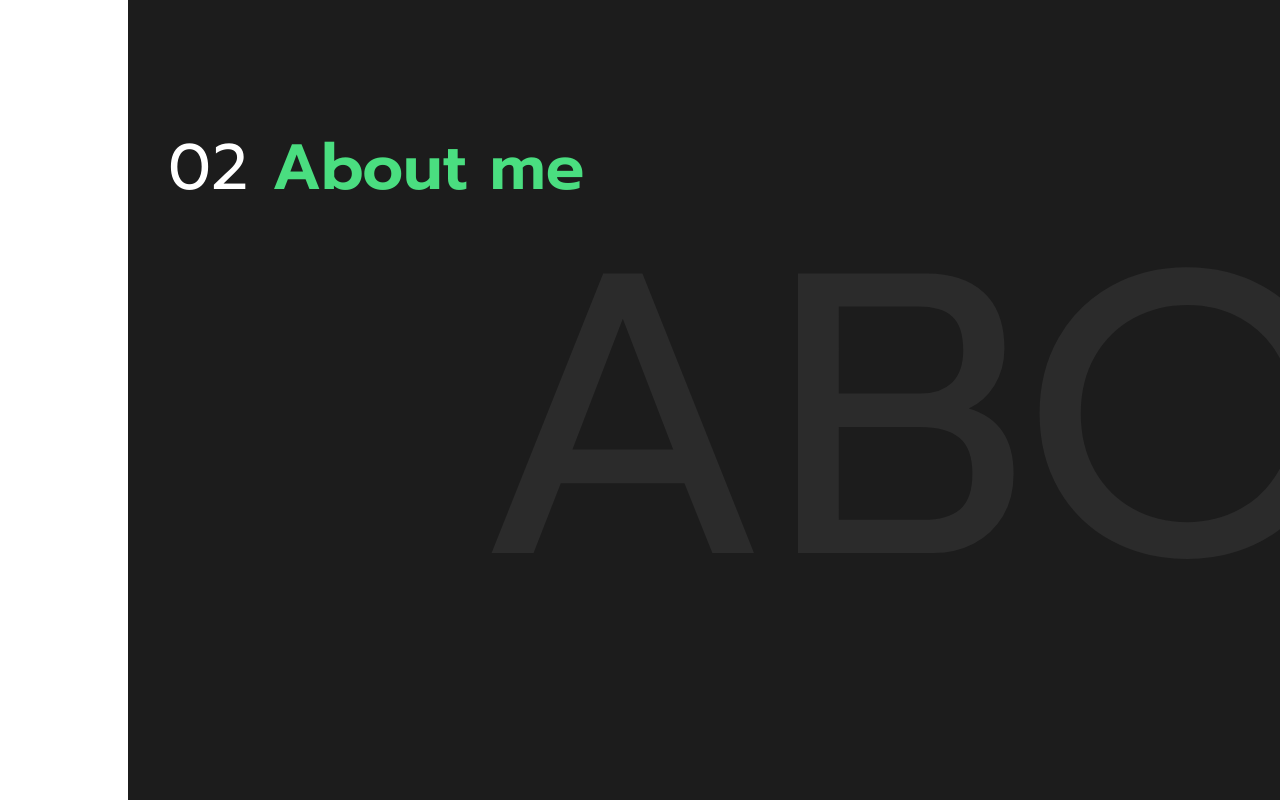
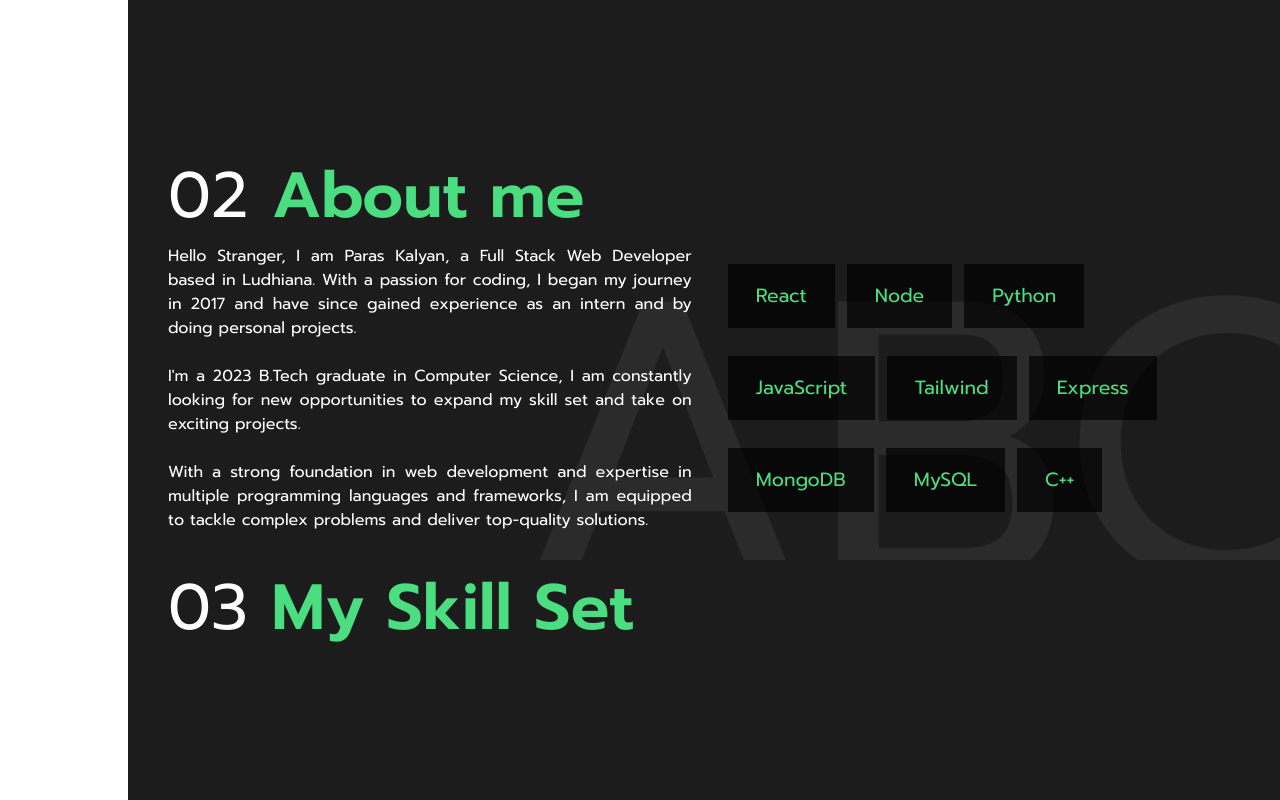
Before and after one commit to paraskalyan/Personal-website, a React (Create React App) app: page / in a window 1280 px wide. Shown: the part 1480-2280 px from the top of the page. Built offline with nearby package versions, Linux system fonts and the light colour scheme.

Commit message:
Update About.jsx

```diff
--- a/src/Components/About.jsx
+++ b/src/Components/About.jsx
@@ -1,14 +1,47 @@
 import React, { useEffect } from 'react'
 import AnimatedElement from './AnimatedElement'
-
+import './Home.css';
+import { motion } from 'framer-motion';
 const About = () => {
+    const skills = ['React', 'Node', 'Python', 'JavaScript', 'Tailwind', 'Express', 'MongoDB', 'MySQL', 'C++']
 
     return (
-        <div className='min-h-full bg-inherit relative overflow-hidden z-20'>
-            <div className='text-[50vh] absolute text-[#2b2b2b] ml-[30%] -z-10 select-none'>ABOUT</div>
+        <div id='about' className='min-h-fit p-10 bg-inherit relative overflow-hidden z-20 max-sm:px-5 py-7 max-sm:pb-3 max-sm:pt-[7vh]'>
+            <div className='text-[50vh] max-sm:text-[15vh] absolute text-[#2b2b2b] ml-[30%] -z-10 select-none'>ABOUT</div>
             <AnimatedElement>
-                <div className='text-[4rem] ml-10'><span>02 </span><span className='text-green-400 font-semibold'>About me</span></div>
+                <div className='text-[4rem] max-sm:text-[2rem]'><span>02 </span><span className='text-green-400 font-semibold'>About me</span></div>
             </AnimatedElement>
+
+            <div className='flex gap-6 max-sm:flex-col '>
+
+                <div className='w-[50%] max-sm:w-full text-justify max-sm:my-6'>
+                    <AnimatedElement>
+
+                        Hello Stranger, I am Paras Kalyan, a Full Stack Web Developer based in Ludhiana. With a passion for coding, I began my journey in 2017 and have since gained experience as an intern and by doing personal projects. <br /><br />
+
+                        I'm a 2023 B.Tech graduate in Computer Science, I am constantly looking for new opportunities to expand my skill set and take on exciting projects. <br /><br />
+
+                        With a strong foundation in web development and expertise in multiple programming languages and frameworks, I am equipped to tackle complex problems and deliver top-quality solutions.
+                    </AnimatedElement>
+                </div>
+
+                <div className='w-[50%] flex flex-wrap gap-3 p-3  max-sm:w-full  max-sm:gap-3'>
+
+                        {skills.map((item, index) => {
+                            return (
+                                <motion.div
+                                    whileTap={{ scale: 1.1 }}
+                                    key={index}
+                                    className='bg-black text-[1.2rem] my-2 sm:py-4 sm:px-7 flex justify-center items-center max-sm:w-full max-sm:h-[50px] bg-opacity-70 text-green-400'>
+                                    {item}
+                                </motion.div>)
+                        })}
+                        {/* <motion.div whileHover={{ x: 100, y: 100 }} className='a1 bg-black h-[90px] rounded-full w-[90px] flex items-center justify-center bg-opacity-70'>Python</motion.div>
+                    <motion.div whileHover={{ x: 100, y: 100 }} className='a2 bg-black h-[90px] rounded-full w-[90px] flex items-center justify-center bg-opacity-70'>Node</motion.div>
+                <motion.div whileHover={{ x: 100, y: 100 }} className='a3 bg-black h-[90px] rounded-full w-[90px] flex items-center justify-center bg-opacity-70'>React</motion.div> */}
+
+                </div>
+            </div>
         </div>
     )
 }
```
